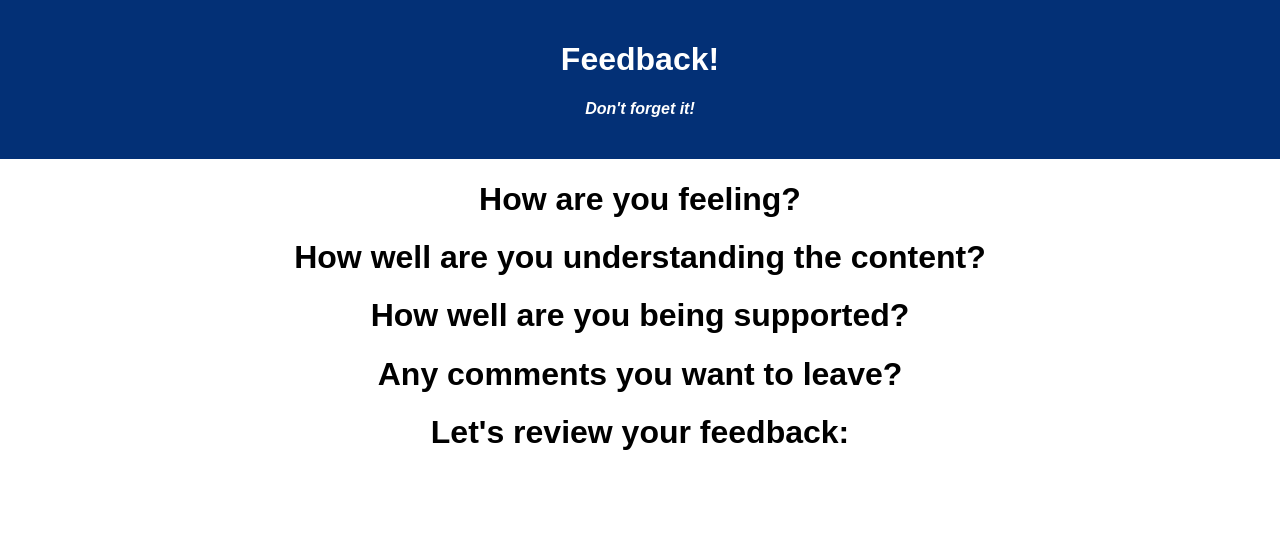
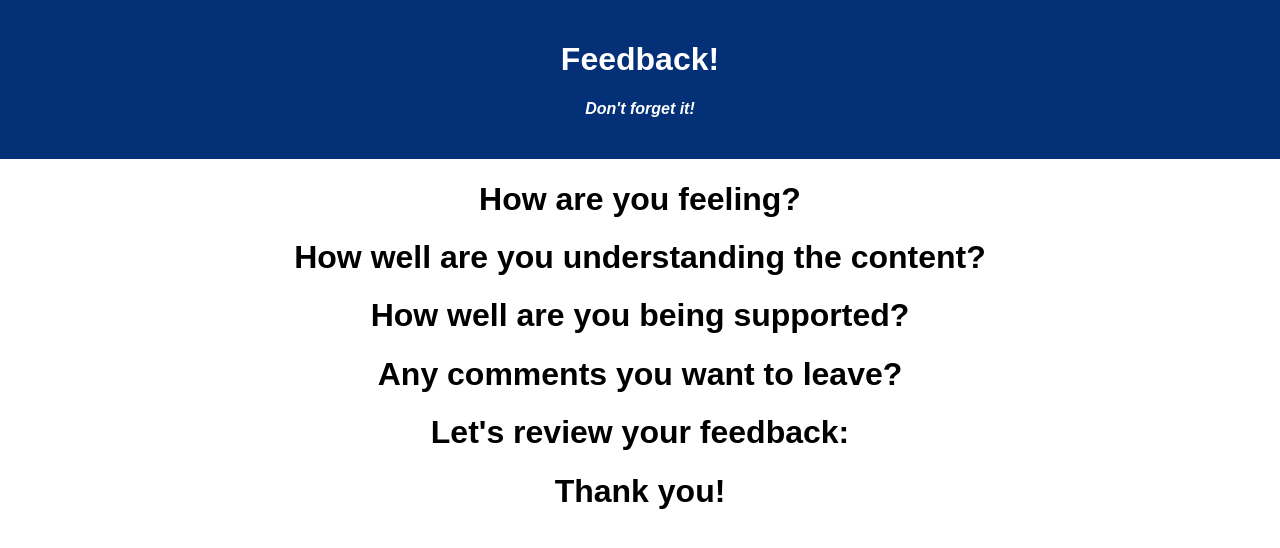
Before and after one commit to stephenmussel/redux-feedback-app, a React (Create React App) app: page / in a window 1280 px wide. Shown: the top 548 px of the page. Built offline with nearby package versions, Linux system fonts and the light colour scheme.

Commit message:
moved ThankYou to component

```diff
--- a/src/components/App/App.jsx
+++ b/src/components/App/App.jsx
@@ -7,6 +7,7 @@ import UnderstandingForm from '../UnderstandingForm/UnderstandingForm';
 import SupportedForm from '../SupportedForm/SupportedForm';
 import CommentsForm from '../CommentsForm/CommentsForm';
 import ReviewFeedback from '../ReviewFeedback/ReviewFeedback';
+import ThankYou from '../ThankYou/ThankYou';
 
 function App() {
 
@@ -18,6 +19,7 @@ function App() {
       <SupportedForm />
       <CommentsForm />
       <ReviewFeedback />
+      <ThankYou />
     </div>
   );
 }
--- a/src/components/ReviewFeedback/ReviewFeedback.jsx
+++ b/src/components/ReviewFeedback/ReviewFeedback.jsx
@@ -1,6 +1,8 @@
 function ReviewFeedback() {
     return(
-        <><h1>Let's review your feedback: </h1></>
+        <>
+            <h1>Let's review your feedback: </h1>
+        </>
     )
 }
 
--- /dev/null
+++ b/src/components/ThankYou/ThankYou.jsx
@@ -0,0 +1,9 @@
+function ThankYou() {
+    return(
+        <>
+            <h1>Thank you!</h1>
+        </>
+    )
+}
+
+export default ThankYou;
```
